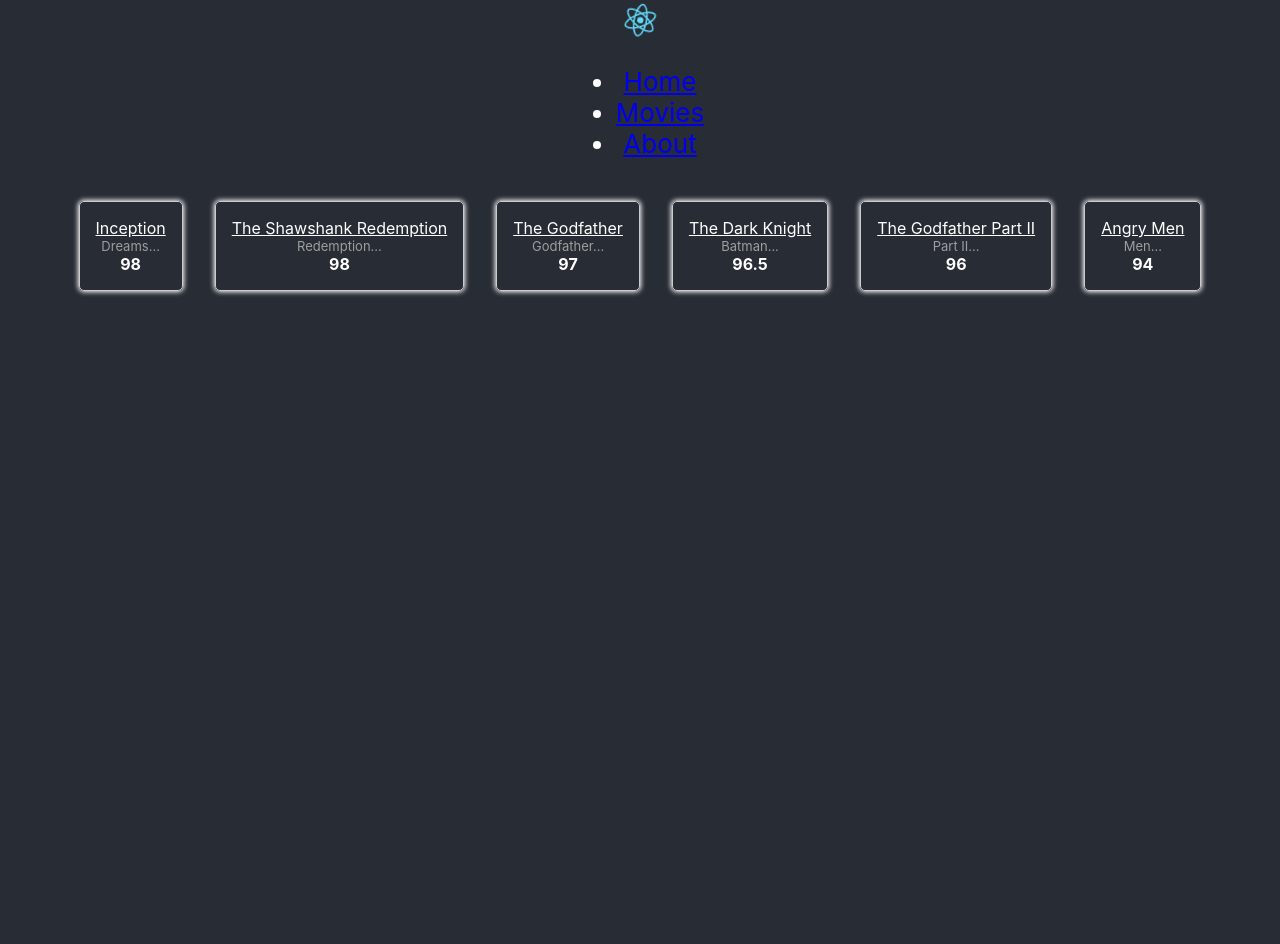
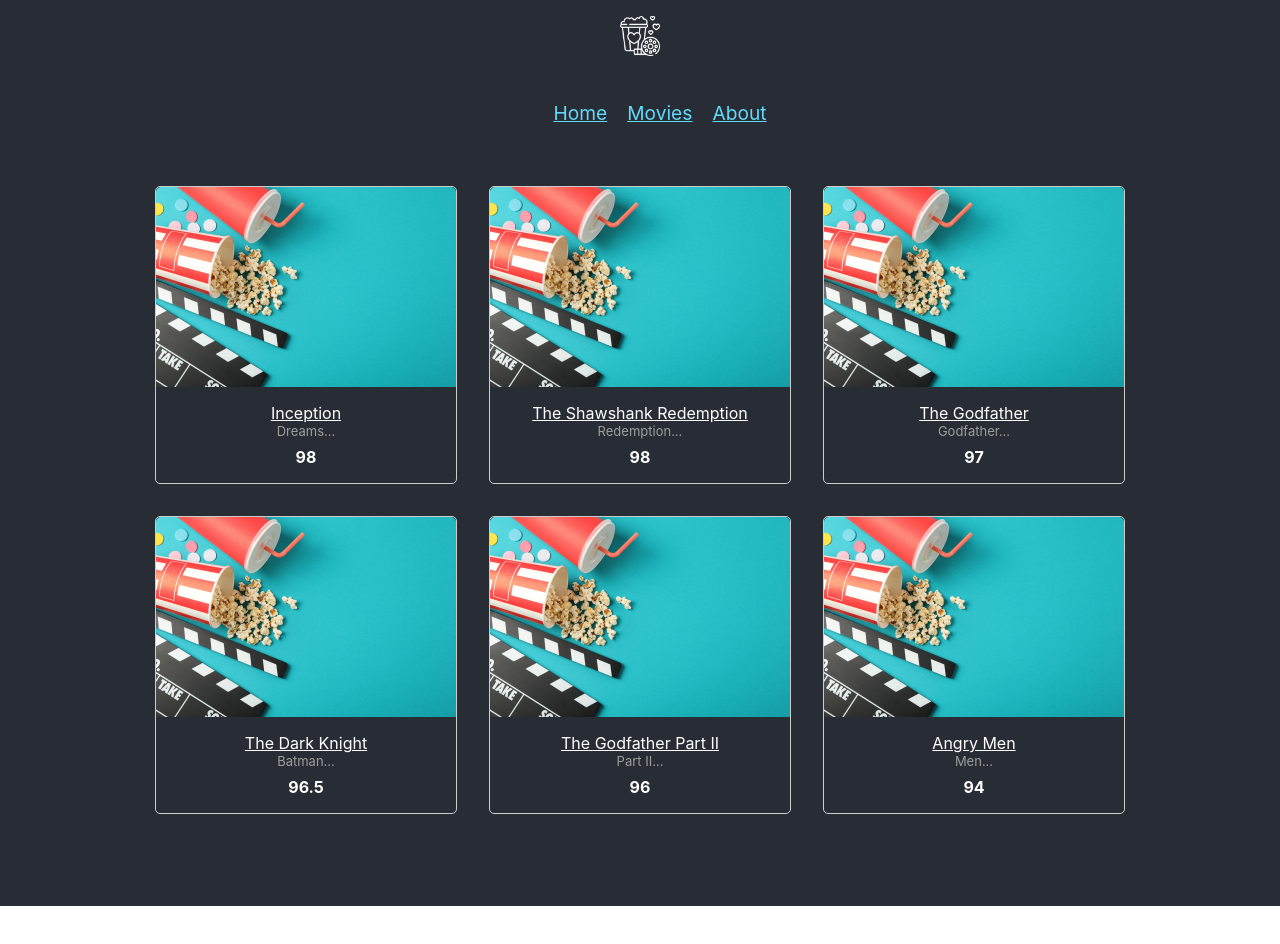
Before and after one commit to d42null/movies-db, a React (Create React App) app: page /movies in a window 1280 px wide. Shown: the top 944 px of the page. After the commit the page ends 906 px from the top, so only its background shows below. Built offline with nearby package versions, Linux system fonts and the light colour scheme.

Commit message:
classes2-3

```diff
--- a/src/App.css
+++ /dev/null
@@ -1,45 +0,0 @@
-.App {
-  text-align: center;
-  display:flex;
-  flex-direction: column;
-  background-color: #282c34;
-}
-
-.App-logo {
-  height: 5vmin;
-  pointer-events: none;
-}
-
-@media (prefers-reduced-motion: no-preference) {
-  .App-logo {
-    animation: App-logo-spin infinite 20s linear;
-  }
-}
-
-.App-header {
-
-  min-height: 18vh;
-  display: flex;
-  flex-direction: column;
-  align-items: center;
-  justify-content: center;
-  font-size: calc(10px + 2vmin);
-  color: white;
-}
-
-.App-link {
-  color: #61dafb;
-}
-.App-main{
-  color: white;
-  min-height: 98vh;
-}
-
-@keyframes App-logo-spin {
-  from {
-    transform: rotate(0deg);
-  }
-  to {
-    transform: rotate(360deg);
-  }
-}
--- /dev/null
+++ b/src/App.module.scss
@@ -0,0 +1,38 @@
+
+@use "./styles/shared";
+.root{
+    text-align: center;
+    display:flex;
+    flex-direction: column;
+    background-color: #282c34;
+}
+.logo{
+    height: 5vmin;
+    pointer-events: none;
+    padding: 1rem;
+    filter:invert(1);
+}
+.header{
+    min-height: 10vh;
+  display: flex;
+  flex-direction: column;
+  align-items: center;
+  justify-content: center;
+  font-size: 1.2rem;
+  color: shared.$primary-color;
+  ul{
+    list-style: none;
+    li{
+        display: inline-block;
+        margin: 10px;
+    }
+  }
+}
+.link {
+    color: shared.$link-color;
+  }
+  .main{
+    color: shared.$primary-color;
+    min-height: 90vh;
+    padding: 1rem;
+  }
--- a/src/App.tsx
+++ b/src/App.tsx
@@ -1,26 +1,26 @@
 import React from 'react';
-import logo from './logo.svg';
-import './App.css';
+// import logo from '/cinema-ico.png';
+import styles from './App.module.scss';
 import { Link, Outlet } from 'react-router-dom';
 
 function App() {
   return (
-    <div className="App">
-      <header className="App-header">
-        <img src={logo} className="App-logo" alt="logo" />
+    <div className={styles.root}>
+      <header className={styles.header}>
+        <img src="/cinema-ico.png" className={styles.logo} alt="logo" />
         <ul>
           <li>
-            <Link to="/">Home</Link>
+            <Link to="/"  className={styles.link}>Home</Link>
           </li>
           <li>
-          <Link to="/movies">Movies</Link>
+          <Link to="/movies" className={styles.link}>Movies</Link>
           </li>
           <li>
-          <Link to="/about">About</Link>
+          <Link to="/about" className={styles.link}>About</Link>
           </li>
           </ul>
       </header>
-      <main className='App-main'>
+      <main className={styles.main}>
       <Outlet/>
       </main>
     </div>
--- /dev/null
+++ b/src/features/Movies/MovieCard.module.scss
@@ -0,0 +1,36 @@
+@use "../../styles/shared";
+.card{
+    margin: 1rem;
+    display: flex;
+    flex:0 1 0;
+    flex-direction: column;
+
+    border: 1px solid #ccc;
+    border-radius: 5px;
+    a{
+        color:shared.$primary-color;
+    }
+    @media screen and (max-width:shared.$max-mobile-width){
+        margin: 0.5rem;
+    }
+}
+.thumbnail{
+    max-height: 200px;
+    border-top-right-radius: 5px;
+    border-top-left-radius: 5px;
+}
+.content{
+    padding:1rem;
+
+    .overview{
+        font-size: small;
+        color:shared.$dimmed-color
+    }
+    .popularity{
+        margin-top: 0.5rem;
+        font-weight: bold;
+    }
+    @media screen and (max-width:shared.$max-mobile-width){
+        padding: 0.5rem;
+    }
+}
--- a/src/features/Movies/MovieCard.tsx
+++ b/src/features/Movies/MovieCard.tsx
@@ -1,5 +1,5 @@
 import { Link } from "react-router-dom";
-import  "./Movies.css"
+import styles from "./MovieCard.module.scss"
 
 
 interface MovieCardProps{
@@ -7,9 +7,14 @@
     title:string;overview:string;popularity:number;
 }
 export function MovieCard ({id,title,overview,popularity}:MovieCardProps){
-    return( <div  className="movies-card">
+    return( <div  className={styles.card}>
+        <img className={styles.thumbnail} src="/movie-thumb.png" alt="Movie thumbnail"/>
+        <div className={styles.content}>
+        <div>
         <Link to={`/movies/${id}`}>{title}</Link>
-        <div className="movies-card-overview">{overview}</div>
-        <div className="movies-card-pop">{popularity}</div>
+        </div>
+        <div className={styles.overview}>{overview}</div>
+        <div className={styles.popularity}>{popularity}</div>
+        </div>
       </div>)
 }
--- a/src/features/Movies/Movies.css
+++ /dev/null
@@ -1,24 +0,0 @@
-.movies-card{
-    margin: 1rem;
-    padding: 1rem;
-    display: flex;
-    flex-direction: column;
-    border:1px solid #ccc;
-    border-radius: 5px;
-    box-shadow: 0px 0px 5px 1px;
-}
-.movies-card a{
-    color:white;
-}
-.movies-card-overview{
-font-size: small;
-color:#9e9e9e;
-}
-.movies-card-pop{
-font-weight: bold;
-}
-.Movies-list{
-    display: flex;
-    justify-content: center;
-
-}
--- /dev/null
+++ b/src/features/Movies/Movies.module.scss
@@ -0,0 +1,6 @@
+
+.list{
+    display: flex;
+    justify-content: center;
+    flex-wrap: wrap;
+}
--- a/src/features/Movies/Movies.tsx
+++ b/src/features/Movies/Movies.tsx
@@ -2,7 +2,7 @@
 import { Movie } from "../../reducers/movies";
 import { RootState } from "../../store";
 import { MovieCard } from "./MovieCard";
-import  "./Movies.css"
+import styles from "./Movies.module.scss";
 
 interface MoviesProps {
   movies: Movie[];
@@ -10,16 +10,22 @@
 function Movies({ movies }: MoviesProps) {
   return (
     <section>
-        <div className="Movies-list">
+      <div className={styles.list}>
         {movies.map((m) => (
-           <MovieCard key={m.id} id={m.id} title={m.title} overview={m.overview} popularity={m.popularity}/>
+          <MovieCard
+            key={m.id}
+            id={m.id}
+            title={m.title}
+            overview={m.overview}
+            popularity={m.popularity}
+          />
         ))}
-        </div>
+      </div>
     </section>
   );
 }
-const mapStateToProps=(state:RootState)=>({
-    movies:state.movies.top,
-})
-const connector=connect(mapStateToProps);
+const mapStateToProps = (state: RootState) => ({
+  movies: state.movies.top,
+});
+const connector = connect(mapStateToProps);
 export default connector(Movies);
--- a/src/index.tsx
+++ b/src/index.tsx
@@ -1,6 +1,6 @@
 import React from "react";
 import ReactDOM from "react-dom/client";
-import "./index.css";
+import "./index.scss";
 import App from "./App";
 import reportWebVitals from "./reportWebVitals";
 import { RouterProvider, createBrowserRouter } from "react-router-dom";
--- /dev/null
+++ b/src/styles/_shared.scss
@@ -0,0 +1,4 @@
+$primary-color:white;
+$dimmed-color:#9e9e9e;
+$link-color:#61dafb;
+$max-mobile-width:767px;
```
Also changed, not shown: public/cinema-ico.png (added), public/movie-thumb.png (added), src/index.scss (renamed from src/index.css).
